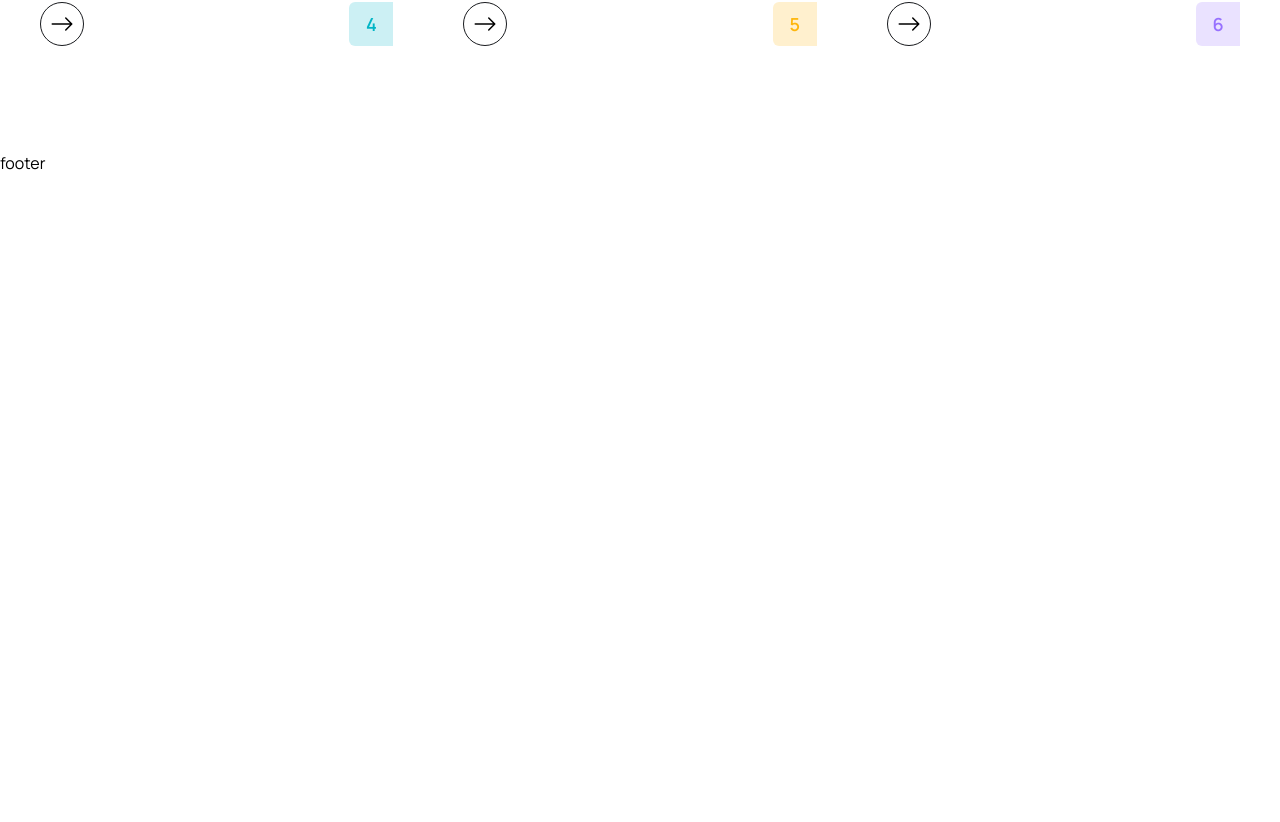
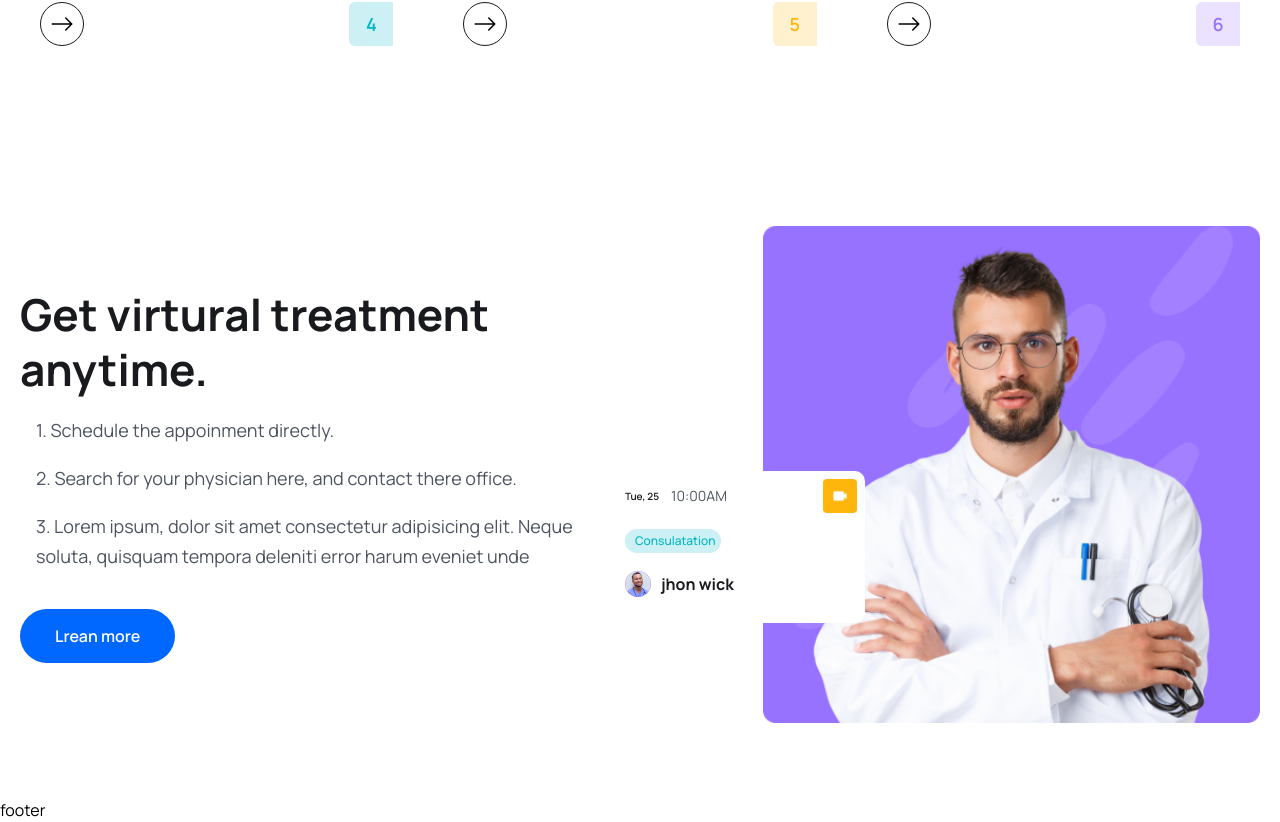
Before and after one commit to yjrajput/HospitalManagement, a React (Vite) app in the folder frontend/: page / in a window 1280 px wide. Shown: the part 2971-3793 px from the top of the page. Before the commit the page ends 3146 px from the top, so only its background shows below. Built offline with nearby package versions, Linux system fonts and the light colour scheme; a web font is replaced by a local one.

Commit message:
freature section complete

```diff
--- a/frontend/src/pages/Home.jsx
+++ b/frontend/src/pages/Home.jsx
@@ -5,10 +5,13 @@
 import icon01 from '../assets/images/icon01.png'
 import icon02 from '../assets/images/icon02.png'
 import icon03 from '../assets/images/icon03.png'
+import videoIcon from '../assets/images/video-icon.png'
+import avtarImg from '../assets/images/avatar-icon.png'
 import { Link } from 'react-router-dom'
 import { BsArrowRight } from "react-icons/bs";
 import About from '../components/about/About'
 import ServiceList from '../components/services/ServiceList'
+import featureImg from '../assets/images/feature-img.png'
 const Home = () => {
   return (
 
@@ -150,6 +153,52 @@
 
 
         {/* ==========feature section======== */}
+        <section>
+            <div className='container'>
+                <div className='flex items-center justify-between flex-col lg:flex-row '>
+                    <div className='xl:w-[670px]'>
+                        <h2 className='heading'>
+                            Get virtural treatment <br /> anytime.
+                        </h2>
+
+                        <ul className='pl-4'>
+                            <li className='text-para'>1. Schedule the appoinment directly.</li>
+                            <li className='text-para'>2. Search for your physician here, and contact there office.</li>
+                            <li className='text-para'>3. Lorem ipsum, dolor sit amet consectetur adipisicing elit. Neque soluta, quisquam tempora deleniti error harum eveniet unde </li>
+                        </ul>
+                        <Link to='/'>
+                            <button className='btn'>Lrean more</button>
+                        </Link>
+                    </div>
+
+                    <div className='relative z-10 xl:w-[770px] flex justify-end mt-[50px] lg:mt-0'>
+                        <img src={featureImg} className='w-3/4' alt="" />
+
+                        <div className='w-[150px] lg:w-[248px] bg-white absolute bottom-[50px] left-0 md:bottom-[100px] md:left-5 z-20 p-2 pb-3 le:pt-4 lg:pb-[26px] rounded-[10px]'>
+                        <div className='flex items-center justify-between'>
+                            <div className='flex items-center gap-[6px] lg:gap-3'>
+                                <p className='text-[10px] leading-[10px] le:text-[14px] lg:leading-5 text-headingColor font-[600]' >Tue, 25</p>
+                                <p className='text-[10px] leading-[10px] lg:text-[14px] lg:leading-5 text-textColor font-[400] '>10:00AM</p>
+                            </div>
+
+                            <span className='w-5 h-5 lg:w-[34px] lg:h-[34px] flex items-center justify-center bg-yellowColor rounded py-1 px-[6px] lg:py-3 lg:px-[9px]'>
+                                <img src={videoIcon} alt="" />
+                            </span>
+                        </div>
+
+                        <div className='w-[65px] lg:w-[96px] bg-[#ccf0f3] py-1 px-2 lg:py-[10px] lg:px-[10px] text-[8px] leading-[8px] lg:text-[12px] lg:leading-[4px] text-iresBlurColor font-[500] mt-2 lg:mt-4 rounded-full'>
+                            Consulatation
+                        </div>
+
+                        <div className='flex items-center gap-[6px] lg:gap-[10px] mt-2 lg:mt-[18px] '>
+                            <img src={avtarImg} alt="" />
+                            <h4 className='text-[10px] leading-3 lg:text-[16px] lg:leading-[22px] font-[700] text-headingColor'>jhon wick</h4>
+                        </div>
+                        </div>
+                    </div>
+                </div>
+            </div>
+        </section>
     </>
   )
 }
```
